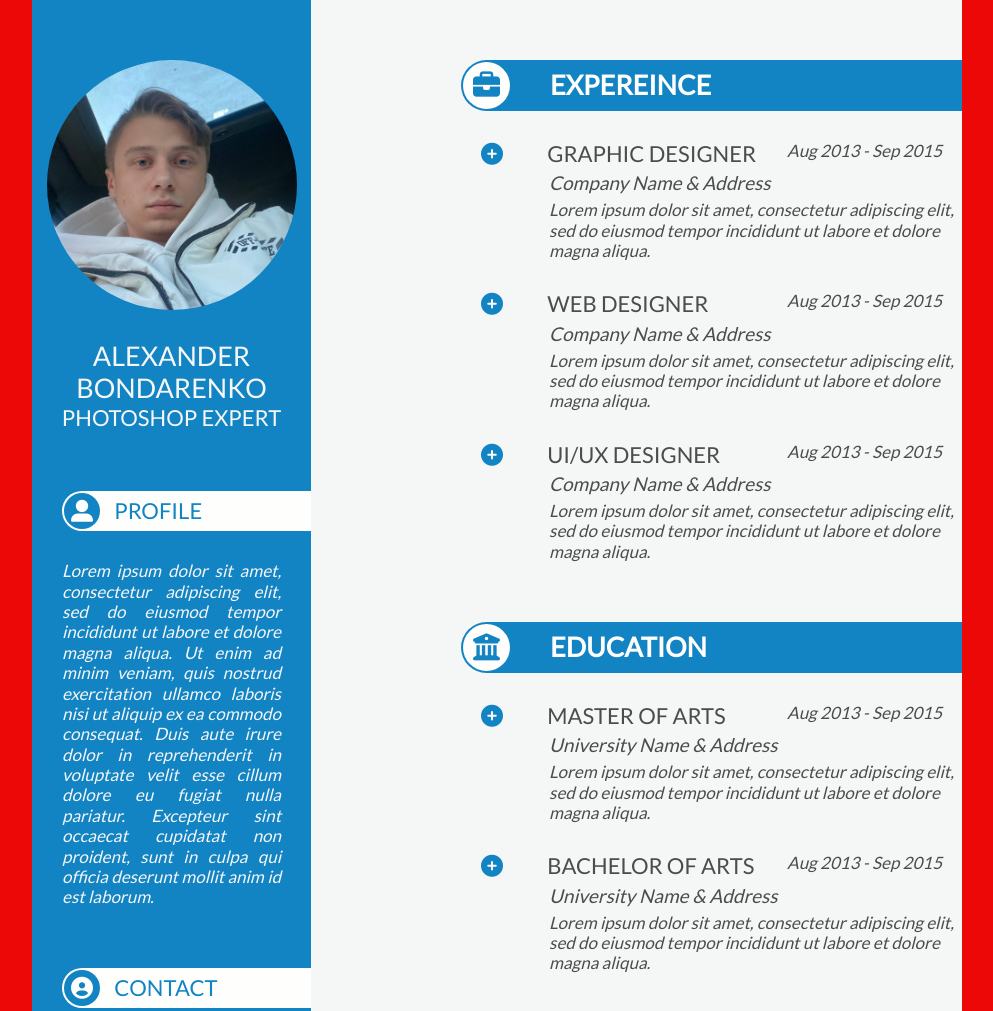
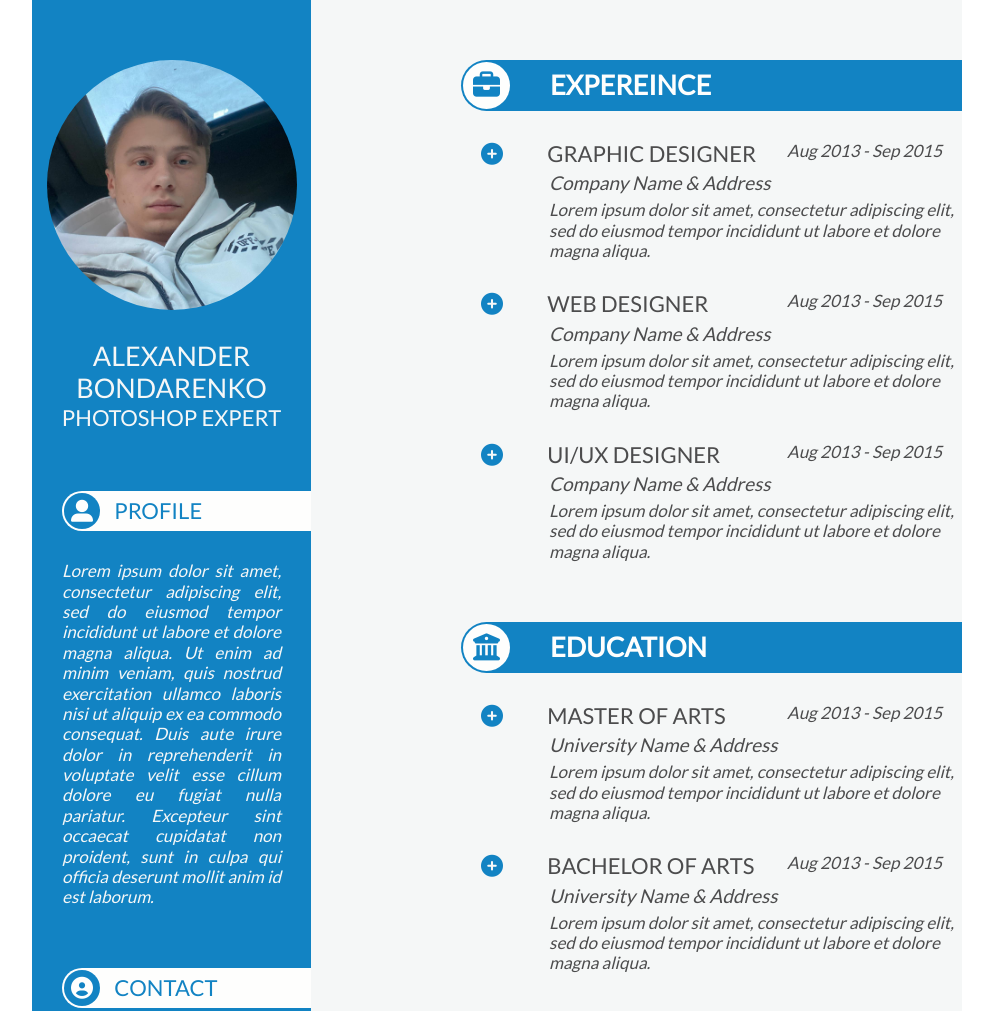
Before and after one commit to LLlkolniKK/Resume, a plain HTML site: page index.html in a window 1280 px wide. Shown: the top 1011 px of the page, without its empty margins (143-1136 px from the left). Drawn offline with Linux system fonts and the light colour scheme.

Commit message:
update resume

```diff
--- a/css/main.css
+++ b/css/main.css
@@ -3,7 +3,7 @@ body {
    padding: 0;
    width: 75%;
    font-family: 'Lato', sans-serif;
-   background: rgb(237, 8, 8);
+   background: #fff;
    line-height: 1.2;
    overflow-x: hidden;
 }
```
